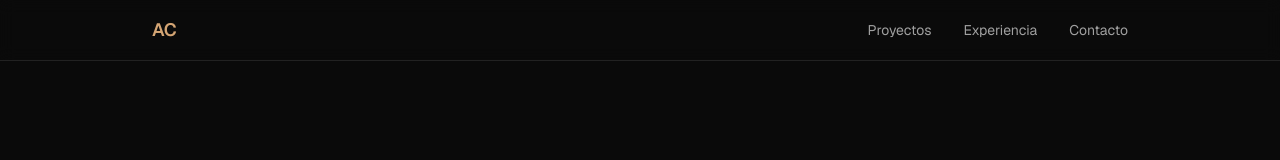
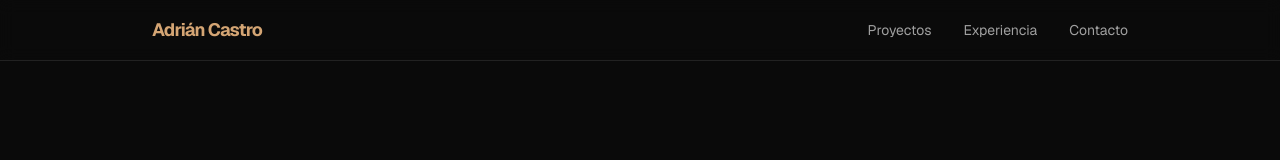
Before and after one commit to sradrii5/Portfolio, a Next.js app: page / in a window 1280 px wide. Shown: the top 160 px of the page. Built offline with nearby package versions, Linux system fonts and the light colour scheme.

Commit message:
style: change logo initials to full name

```diff
--- a/src/components/header.tsx
+++ b/src/components/header.tsx
@@ -18,8 +18,8 @@ export default function Header() {
       className="fixed top-0 left-0 right-0 z-50 border-b border-border bg-background/80 backdrop-blur-sm"
     >
       <nav className="mx-auto flex max-w-5xl items-center justify-between px-6 py-4">
-        <Link href="/" className="text-lg font-semibold tracking-tight text-gold">
-          AC
+        <Link href="/" className="text-lg font-bold tracking-tighter text-gold">
+          Adrián Castro
         </Link>
         <ul className="flex items-center gap-8 text-sm text-muted">
           {navItems.map((item) => (
```
